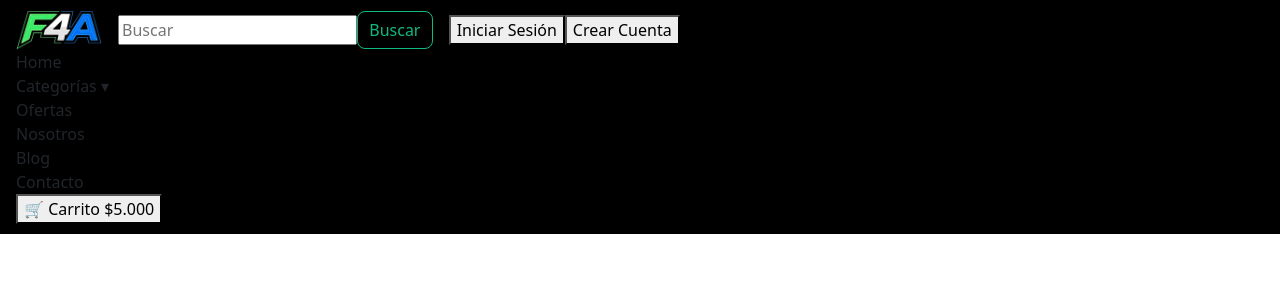
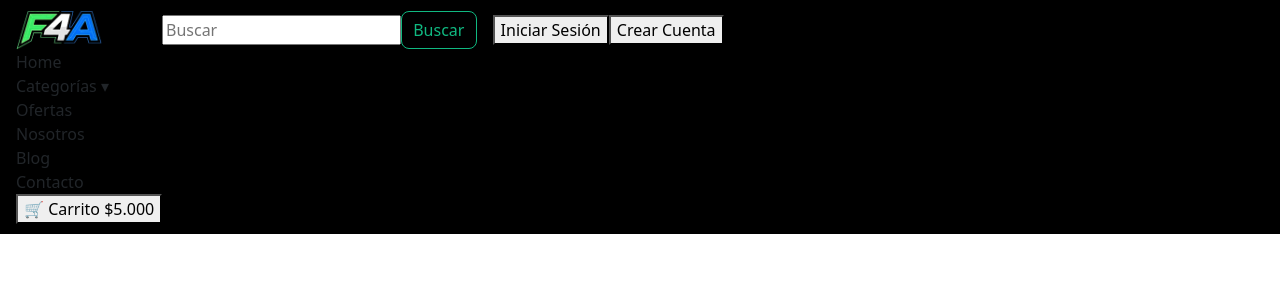
Before and after one commit to GKapppaa/F4A_V2, a React (Vite) app: page / in a window 1280 px wide. Shown: the top 300 px of the page. Built offline with nearby package versions, Linux system fonts and the light colour scheme.

Commit message:
Agregando estilo al Header-brand (Logo)
Esto es solo estilo

```diff
--- a/src/styles/organisms/Header.css
+++ b/src/styles/organisms/Header.css
@@ -8,3 +8,10 @@
     align-items: center;
     gap: 1rem;
 }
+
+.header-brand{
+    max-width: 130px;
+    width: 100%;
+    height: auto;
+    display: block;
+}
```
